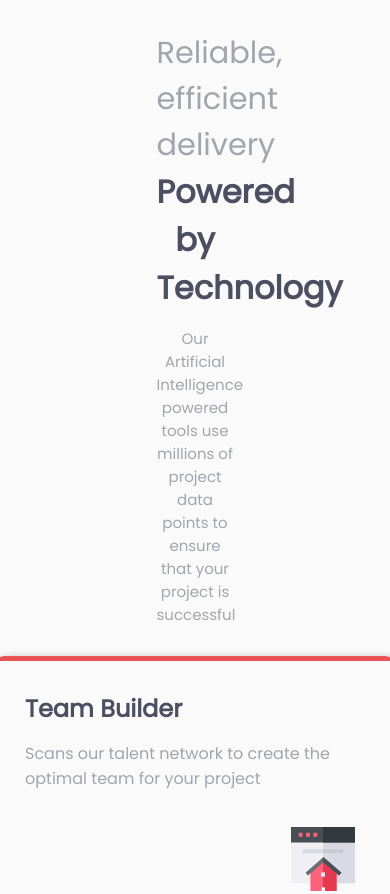
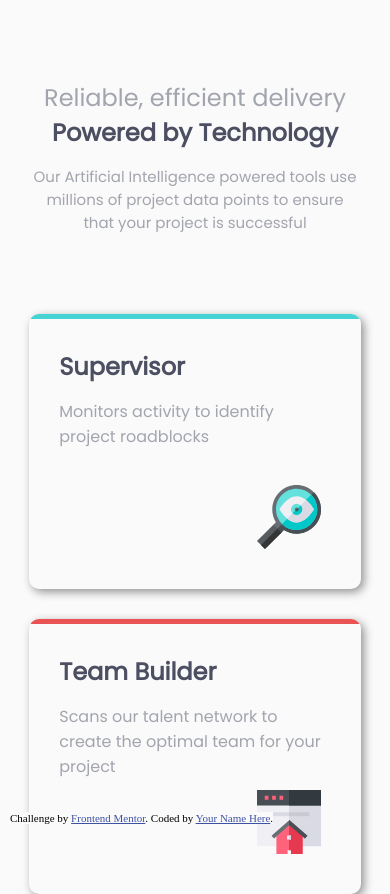
Before and after one commit to LuizVJr2001/four-card-feature-section-master-frontendmentor, a plain HTML site: page index.html in a window 390 px wide. Shown: the top 894 px of the page. Drawn offline with Linux system fonts and the light colour scheme.

Commit message:
mobile responsive

```diff
--- a/index.html
+++ b/index.html
@@ -7,10 +7,6 @@
   <link rel="icon" type="image/png" sizes="32x32" href="./images/favicon-32x32.png">
 
   <title>Frontend Mentor | Four card feature section</title>
-  <style>
-    .attribution { font-size: 11px; text-align: center; }
-    .attribution a { color: hsl(228, 45%, 44%); }
-  </style>
   <link rel="stylesheet" href="style.css">
 </head>
 <body>
--- a/style.css
+++ b/style.css
@@ -109,3 +109,42 @@
     bottom: 40px;
     right: 40px;
 }
+
+.attribution {
+     font-size: 11px;
+     margin: 10px;
+     position: absolute;
+     bottom: 10px;
+}
+.attribution a {
+     color: hsl(228, 45%, 44%);
+}
+
+@media (max-width: 440px) {
+
+    .container__text {
+        width: 85%;
+        margin: 80px auto;
+        padding: 0px;
+    }
+
+    .container__text h1 {
+        font-size: 1.5rem;
+    }
+
+    .container__text h2 {
+        font-size: 1.5rem;
+    }
+
+    .container__cards {
+        flex-direction: column;
+    }
+
+    .container__card__center {
+        align-items: center;
+    }
+
+    .container__card {
+        width: 85%;
+    }
+ }
```
